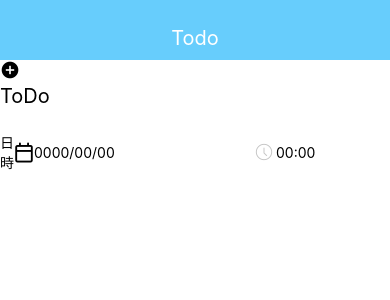
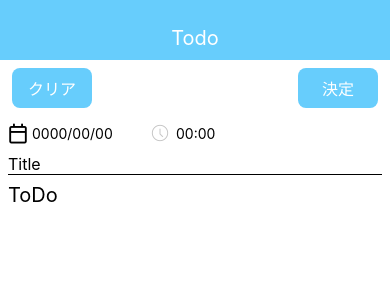
Before and after one commit to irisAsh/learnreactlibrary, a React Native app: screen / in a window 390 px wide. Shown: the top 300 px of the page. Built offline with nearby package versions, Linux system fonts and the light colour scheme.

Commit message:
Upgrade Form Layout

```diff
--- a/src/actions/todoForm.js
+++ b/src/actions/todoForm.js
@@ -1,6 +1,11 @@
 // @flow
 
 import { TODO_FORM } from '../constants/actionTypes';
+
+export const changeTitle = (title: string) => ({
+  type: TODO_FORM.CHANGE_TITLE,
+  title,
+});
 
 export const changeContext = (context: string) => ({
   type: TODO_FORM.CHANGE_CONTEXT,
--- a/src/constants/actionTypes.js
+++ b/src/constants/actionTypes.js
@@ -1,4 +1,5 @@
 export const TODO_FORM = {
+  CHANGE_TITLE: 'CHANGE_TITLE',
   CHANGE_CONTEXT: 'CHANGE_CONTEXT',
   CHANGE_DATE: 'CHANGE_DATE',
   CHANGE_TIME: 'CHANGE_TIME',
--- a/src/containers/TodoForm.js
+++ b/src/containers/TodoForm.js
@@ -1,6 +1,6 @@
 // @flow
 
-import React from 'react';
+import React, { Component } from 'react';
 import { connect } from 'react-redux';
 import {
   ScrollView,
@@ -14,76 +14,131 @@ import Octions from 'react-native-vector-icons/Octicons';
 import EvilIcons from 'react-native-vector-icons/EvilIcons';
 import * as todoFormActionCreators from '../actions/todoForm';
 import * as todoModalActionCreators from '../actions/todoModal';
-import TodoFormBar from './TodoFormBar';
+import TodoButtonsBar from '../components/TodoButtonsBar';
 import * as DateUtil from '../utils/DateUtil';
 import { MODAL_MODE } from '../constants';
+import type { COLOR_TYPE } from '../styles/colorStyles';
 
 const styles = StyleSheet.create({
   container: {
     flex: 1,
   },
+  todoTitle: {
+    fontSize: 16,
+    marginHorizontal: 8,
+    marginVertical: 4,
+    borderBottomWidth: 1,
+  },
   todoContext: {
     fontSize: 20,
-    marginTop: 4,
+    marginHorizontal: 8,
+    marginVertical: 4,
   },
   todoDateConteiner: {
+    marginHorizontal: 8,
+    marginVertical: 4,
     flexDirection: 'row',
     alignItems: 'center',
   },
+  textInput: {
+    width: 120,
+    paddingHorizontal: 4,
+  },
 });
 
-const TodoForm = ({
-  todoContext,
-  todoDate,
-  todoTime,
-  changeContext,
-  openModal,
-}: {
+type Props = {
+  todoTitle: string,
   todoContext: string,
   todoDate: string,
   todoTime: string,
+  todoSettings: { colorStyle: COLOR_TYPE },
+  changeTitle: any,
   changeContext: any,
   openModal: any,
-}) => (
+};
+
+class TodoForm extends Component<Props> {
+  renderButtonsBar = () => {
+    const { colorStyle }: { colorStyle: COLOR_TYPE } = this.props.todoSettings;
+    const buttonBase = {
+      buttonContainerColor: colorStyle.backgroundColorDark,
+      buttonTextColor: colorStyle.textColorReverse,
+    };
+
+    const buttons = [
+      {
+        name: 'クリア',
+        onPress: () => {},
+        ...buttonBase,
+      },
+      {
+        name: '決定',
+        onPress: () => {},
+        ...buttonBase,
+      },
+    ];
+
+    return <TodoButtonsBar buttons={buttons} />;
+  };
+
+  render() {
+    return (
       <ScrollView>
-    <TodoFormBar />
+        {this.renderButtonsBar()}
+        <View style={styles.todoDateConteiner}>
+          <TouchableWithoutFeedback onPress={() => this.props.openModal(MODAL_MODE.CALENDAR)}>
+            <Octions name="calendar" size={20} />
+          </TouchableWithoutFeedback>
+          <TextInput
+            style={styles.textInput}
+            maxLength={10}
+            editable={false}
+            placeholder="0000/00/00"
+            value={DateUtil.convertToSlashFormat(this.props.todoDate)}
+          />
+          <TouchableWithoutFeedback
+            disabled={this.props.todoDate === ''}
+            onPress={() => this.props.openModal(MODAL_MODE.CLOCK)}
+          >
+            <EvilIcons
+              name="clock"
+              size={24}
+              color={this.props.todoDate === '' ? '#C4C4C4' : '#000000'}
+            />
+          </TouchableWithoutFeedback>
+          <TextInput
+            style={styles.textInput}
+            maxLength={5}
+            editable={false}
+            placeholder="00:00"
+            value={DateUtil.convertTimeToColonFormat(this.props.todoTime)}
+          />
+        </View>
+        <TextInput
+          style={styles.todoTitle}
+          maxLength={40}
+          placeholder="Title"
+          value={this.props.todoTitle}
+          onChange={({ text }) => this.props.changeTitle(text)}
+        />
         <TextInput
           style={styles.todoContext}
           multiline
           placeholder="ToDo"
-      value={todoContext}
-      onChange={({ text }) => changeContext(text)}
+          value={this.props.todoContext}
+          onChange={({ text }) => this.props.changeContext(text)}
         />
-    <View style={styles.todoDateConteiner}>
-      <Text>日時</Text>
-      <TouchableWithoutFeedback onPress={() => openModal(MODAL_MODE.CALENDAR)}>
-        <Octions name="calendar" size={20} />
-      </TouchableWithoutFeedback>
-      <TextInput
-        editable={false}
-        placeholder="0000/00/00"
-        value={DateUtil.convertToSlashFormat(todoDate)}
-      />
-      <TouchableWithoutFeedback
-        disabled={todoDate === ''}
-        onPress={() => openModal(MODAL_MODE.CLOCK)}
-      >
-        <EvilIcons name="clock" size={24} color={todoDate === '' ? '#C4C4C4' : '#000000'} />
-      </TouchableWithoutFeedback>
-      <TextInput
-        editable={false}
-        placeholder="00:00"
-        value={DateUtil.convertTimeToColonFormat(todoTime)}
-      />
-    </View>
       </ScrollView>
     );
+  }
+}
 
 export default connect(
   state => ({
     todoContext: state.todoForm.context,
     todoDate: state.todoForm.date,
     todoTime: state.todoForm.time,
+    todoSettings: state.todoSettings,
   }),
   { ...todoFormActionCreators, ...todoModalActionCreators },
 )(TodoForm);
--- a/src/reducers/todoForm.js
+++ b/src/reducers/todoForm.js
@@ -1,6 +1,7 @@
 import { TODO_FORM } from '../constants/actionTypes';
 
 const initialState = {
+  title: '',
   context: '',
   date: '',
   time: '',
@@ -8,6 +9,11 @@ const initialState = {
 
 const todoForm = (state = initialState, action) => {
   switch (action.type) {
+    case TODO_FORM.CHANGE_TITLE:
+      return {
+        ...state,
+        title: action.title,
+      };
     case TODO_FORM.CHANGE_CONTEXT:
       return {
         ...state,
```
Lines whose indentation alone changed are shown as unchanged.
